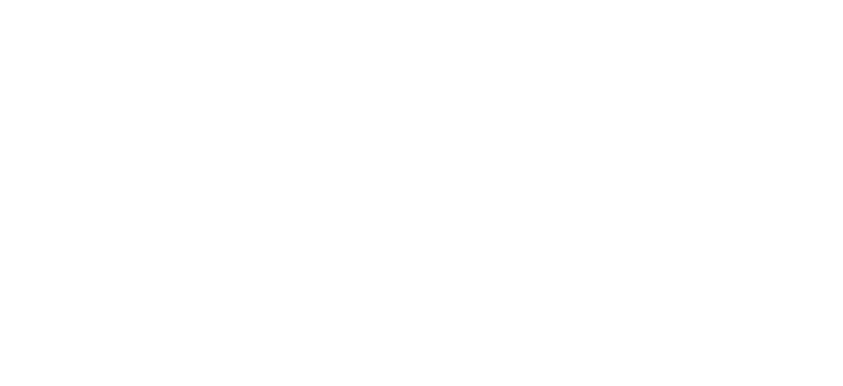
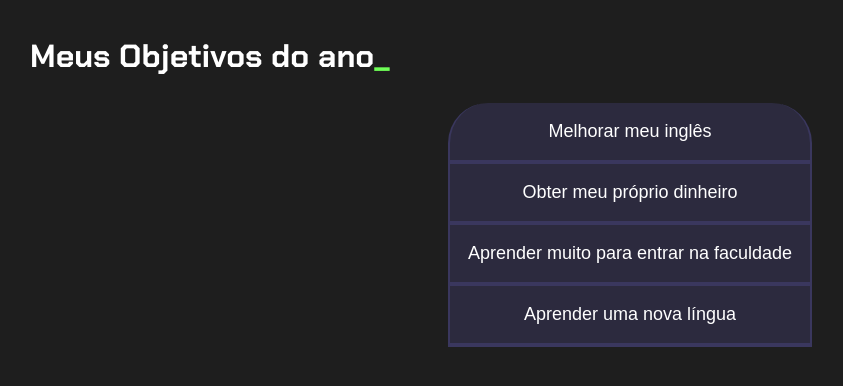
Before and after one commit to llaala/Laryprojetodevida, a plain HTML site: page index.html in a window 1280 px wide. Shown: the whole page, without its empty margins (10-853 px from the left). Drawn offline with Linux system fonts and the light colour scheme.

Commit message:
Aula 1 alura

```diff
--- a/index.html
+++ b/index.html
@@ -1,11 +1,21 @@
 <!DOCTYPE html>
-<html lang="en">
-<head>
-    <meta charset="UTF-8">
-    <meta name="viewport" content="width=device-width, initial-scale=1.0">
-    <title>Document</title>
-</head>
-<body>
+<html lang="pt-br">
+  <head>
+    <meta charset="UTF-8" />
+    <meta name="viewport" content="width=device-width, initial-scale=1.0" />
+    <title>Meus objetivos do ano</title>
+    <link rel="stylesheet" href="style.css" />
+  </head>
 
-</body>
+  <body>
+    <section class="conteudo-principal">
+      <h2 class="titulo-principal">Meus Objetivos do ano<span>_</span></h2>
+      <div class="botoes">
+        <button class="botao">Melhorar meu inglês</button>
+        <button class="botao">Obter meu próprio dinheiro</button>
+        <button class="botao">Aprender muito para entrar na faculdade</button>
+        <button class="botao">Aprender uma nova língua</button>
+      </div>
+    </section>
+  </body>
 </html>
--- a/style.css
+++ b/style.css
@@ -0,0 +1,60 @@
+@import url("https://fonts.googleapis.com/css2?family=Chakra+Petch:wght@400;700&display=swap");
+
+:root {
+  --cor-de-fundo: #1e1e1e;
+  --verde: #6fff57;
+  --branco: #ffffff;
+  --botao-ativo: #3a375e;
+  --botao-inativo: rgba(58, 55, 94, 0.5);
+  --texto-fundo: rgba(58, 55, 94, 0.3);
+}
+
+body {
+  background-color: var(--cor-de-fundo);
+  color: var(--branco);
+  font-family: "Chakra Petch", sans-serif;
+}
+
+.conteudo-principal {
+  display: flex;
+  flex-direction: column;
+  justify-content: center;
+  align-items: center;
+  max-width: 1200px;
+  width: 100%;
+  margin: 0 auto;
+}
+
+.titulo-principal {
+  text-align: left;
+  width: 100%;
+  font-size: 32px;
+}
+
+.titulo-principal span {
+  color: var(--verde);
+}
+
+.botao {
+  font-family: "Crakra Petch", sans-serif;
+  background-color: var(--botao-inativo);
+  color: var(--branco);
+  display: flex;
+  justify-content: center;
+  padding: 1em;
+  font-size: 18px;
+  align-items: center;
+  width: 100%;
+  border-bottom: 4px solid var(--botao-ativo);
+  border-left: 2px solid var(--botao-ativo);
+  border-right: 2px solid var(--botao-ativo);
+  border-top: none;
+}
+
+.botao:first-child {
+  border-radius: 40px 40px 0 0;
+}
+
+.botoes {
+  display: block;
+}
```
